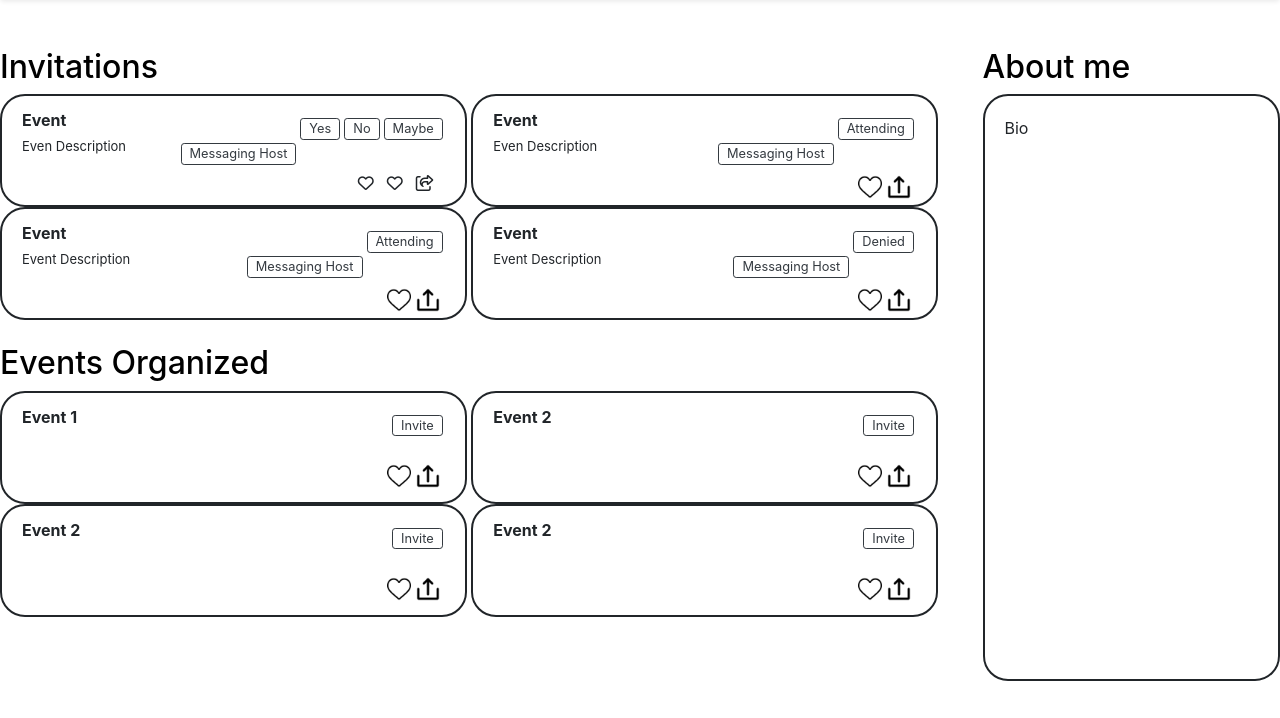
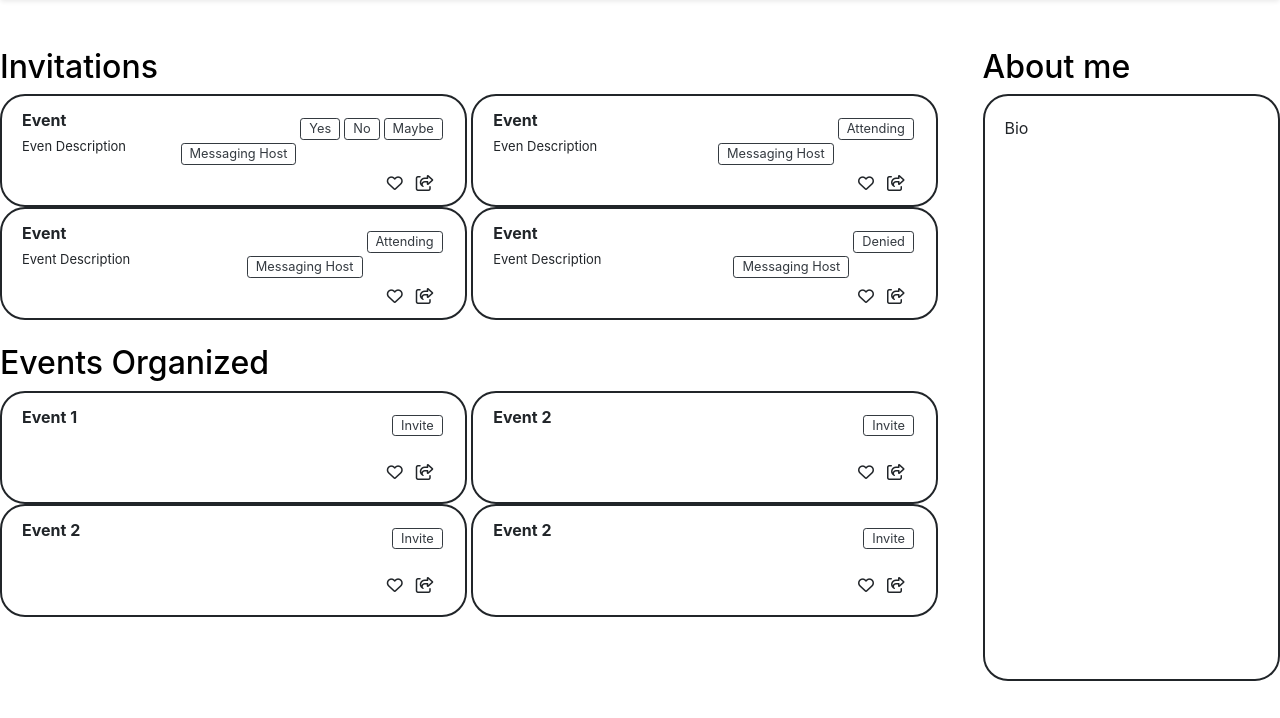
Before and after one commit to quyenxhuynh/invit.io, a PHP site: page /profile.php in a window 1280 px wide. Shown: the part 82-800 px from the top of the page. Run offline with PHP 8.4, Linux system fonts and the light colour scheme; some libraries are stand-ins or nearby versions.

Commit message:
more java script

```diff
--- a/css/profile.css
+++ b/css/profile.css
@@ -156,14 +156,6 @@ i {
     margin-right:5px;
 }
 
-.heart {
-    display: block;
-}
-
-.heart.hide {
-    display: none;
-}
-
 .header {
     display: flex;
     flex-direction: row;
--- a/js.html
+++ b/js.html
@@ -2,4 +2,5 @@
 <script src="https://cdnjs.cloudflare.com/ajax/libs/popper.js/1.14.7/umd/popper.min.js" integrity="sha384-UO2eT0CpHqdSJQ6hJty5KVphtPhzWj9WO1clHTMGa3JDZwrnQq4sF86dIHNDz0W1" crossorigin="anonymous"></script>
 <script src="https://stackpath.bootstrapcdn.com/bootstrap/4.3.1/js/bootstrap.min.js" integrity="sha384-JjSmVgyd0p3pXB1rRibZUAYoIIy6OrQ6VrjIEaFf/nJGzIxFDsf4x0xIM+B07jRM" crossorigin="anonymous"></script>
 <script src="https://kit.fontawesome.com/3b408a1796.js" crossorigin="anonymous"></script>
+<script src="https://ajax.googleapis.com/ajax/libs/jquery/2.1.1/jquery.min.js"></script>
 <script src="js/navbar.js"></script>
--- a/js/profile.js
+++ b/js/profile.js
@@ -0,0 +1,15 @@
+$('.heart-toggle').click(
+    function() {
+        $(this).find('i').toggleClass('fas far');
+    }
+);
+
+$('.share-event').click(
+    function() {
+        // var copyText = "Event link placeholder";
+        // copyText.select();
+        // copyText.setSelectionRange(0, 99999);
+        // document.execCommand("copy");
+        alert("Copied the text: Event link placeholder" );
+    }
+);
--- a/profile.php
+++ b/profile.php
@@ -95,7 +95,6 @@
       <div class="row">
             <div class="col-9">
                 <div>
-
                     <h2 style="color:black;" >Invitations</h2>
                     <div class="rcorners2">
                         <div>
@@ -109,11 +108,12 @@
                             <button style="font-size: 0.8em; float: right; margin:2px;" type="button" class="btn btn-outline-dark btn-sm py-0">Messaging Host</button>
                         </div>
                         <div>
-                          <i id="heart1" class="far fa-share-square"></i>
-                          <i id="heart2" class="far fa-heart" onclick="toggleSave()"></i>
-
-                          <span onclick="toggleSave()"><i class="far fa-heart"></i></span>
-
+                          <span class="share-event">
+                            <i class="far fa-share-square"></i>
+                          </span>
+                          <span class="heart-toggle">
+                            <i class="far fa-heart"></i>
+                          </span>
                         </div>
                     </div>
                     <div class="rcorners2">
@@ -126,8 +126,12 @@
                             <button style="font-size: 0.8em; float: right; margin:2px;" type="button" class="btn btn-outline-dark btn-sm py-0">Messaging Host</button>
                         </div>
                         <div>
-                            <img style="float: right; width: 24px; height: 24px; margin-top:8px; margin-right:5px;" src="media/upload.png" alt="">
-                            <img style="float: right; width: 24px; height: 24px; margin-top:8px; margin-right:5px;" src="media/heart.png" alt="">
+                          <span class="share-event">
+                            <i class="far fa-share-square"></i>
+                          </span>
+                          <span class="heart-toggle">
+                            <i class="far fa-heart"></i>
+                          </span>
                         </div>
                     </div>
                     <div class="rcorners2">
@@ -140,8 +144,12 @@
                             <button style="font-size: 0.8em; float: right; margin:2px;" type="button" class="btn btn-outline-dark btn-sm py-0">Messaging Host</button>
                         </div>
                         <div>
-                            <img style="float: right; width: 24px; height: 24px; margin-top:8px; margin-right:5px;" src="media/upload.png" alt="">
-                            <img style="float: right; width: 24px; height: 24px; margin-top:8px; margin-right:5px;" src="media/heart.png" alt="">
+                          <span class="share-event">
+                            <i class="far fa-share-square"></i>
+                          </span>
+                          <span class="heart-toggle">
+                            <i class="far fa-heart"></i>
+                          </span>
                         </div>
                     </div>
                     <div class="rcorners2">
@@ -154,8 +162,12 @@
                             <button style="font-size: 0.8em; float: right; margin:2px;" type="button" class="btn btn-outline-dark btn-sm py-0">Messaging Host</button>
                         </div>
                         <div>
-                            <img style="float: right; width: 24px; height: 24px; margin-top:8px; margin-right:5px;" src="media/upload.png" alt="">
-                            <img style="float: right; width: 24px; height: 24px; margin-top:8px; margin-right:5px;" src="media/heart.png" alt="">
+                          <span class="share-event">
+                            <i class="far fa-share-square"></i>
+                          </span>
+                          <span class="heart-toggle">
+                            <i class="far fa-heart"></i>
+                          </span>
                         </div>
                     </div>
 
@@ -170,8 +182,12 @@
                             <br></br>
                         </div>
                         <div>
-                            <img style="float: right; width: 24px; height: 24px; margin-top:8px; margin-right:5px;" src="media/upload.png" alt="">
-                            <img style="float: right; width: 24px; height: 24px; margin-top:8px; margin-right:5px;" src="media/heart.png" alt="">
+                          <span class="share-event">
+                            <i class="far fa-share-square"></i>
+                          </span>
+                          <span class="heart-toggle">
+                            <i class="far fa-heart"></i>
+                          </span>
                         </div>
                     </div>
                     <div class="rcorners2">
@@ -183,8 +199,12 @@
                             <br></br>
                         </div>
                         <div>
-                            <img style="float: right; width: 24px; height: 24px; margin-top:8px; margin-right:5px;" src="media/upload.png" alt="">
-                            <img style="float: right; width: 24px; height: 24px; margin-top:8px; margin-right:5px;" src="media/heart.png" alt="">
+                          <span class="share-event">
+                            <i class="far fa-share-square"></i>
+                          </span>
+                          <span class="heart-toggle">
+                            <i class="far fa-heart"></i>
+                          </span>
                         </div>
                     </div>
                     <div class="rcorners2">
@@ -196,8 +216,12 @@
                             <br></br>
                         </div>
                         <div>
-                            <img style="float: right; width: 24px; height: 24px; margin-top:8px; margin-right:5px;" src="media/upload.png" alt="">
-                            <img style="float: right; width: 24px; height: 24px; margin-top:8px; margin-right:5px;" src="media/heart.png" alt="">
+                          <span class="share-event">
+                            <i class="far fa-share-square"></i>
+                          </span>
+                          <span class="heart-toggle">
+                            <i class="far fa-heart"></i>
+                          </span>
                         </div>
                     </div>
                     <div class="rcorners2">
@@ -209,8 +233,12 @@
                             <br></br>
                         </div>
                         <div>
-                            <img style="float: right; width: 24px; height: 24px; margin-top:8px; margin-right:5px;" src="media/upload.png" alt="">
-                            <img style="float: right; width: 24px; height: 24px; margin-top:8px; margin-right:5px;" src="media/heart.png" alt="">
+                          <span class="share-event">
+                            <i class="far fa-share-square"></i>
+                          </span>
+                          <span class="heart-toggle">
+                            <i class="far fa-heart"></i>
+                          </span>
                         </div>
                     </div>
                 </div>
@@ -225,6 +253,6 @@
     </div>
 
     <?php include('js.html') ?>
-    <script src=></script>
+    <script src="js/profile.js"></script>
   </body>
 </html>
```
Also changed, not shown: js/events.js (added).
